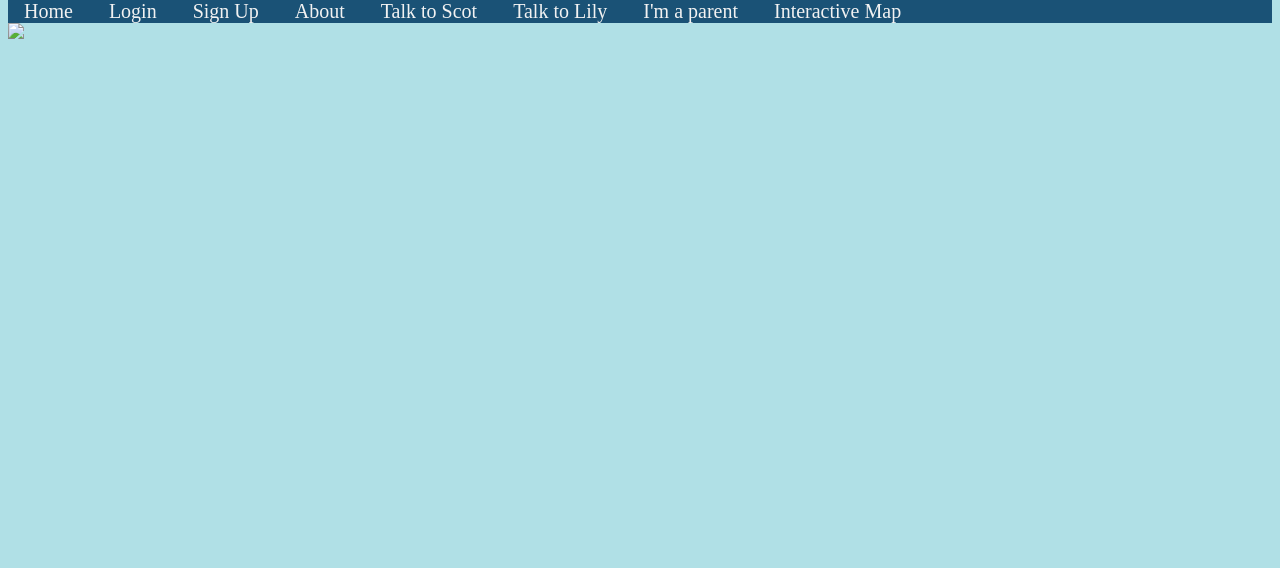
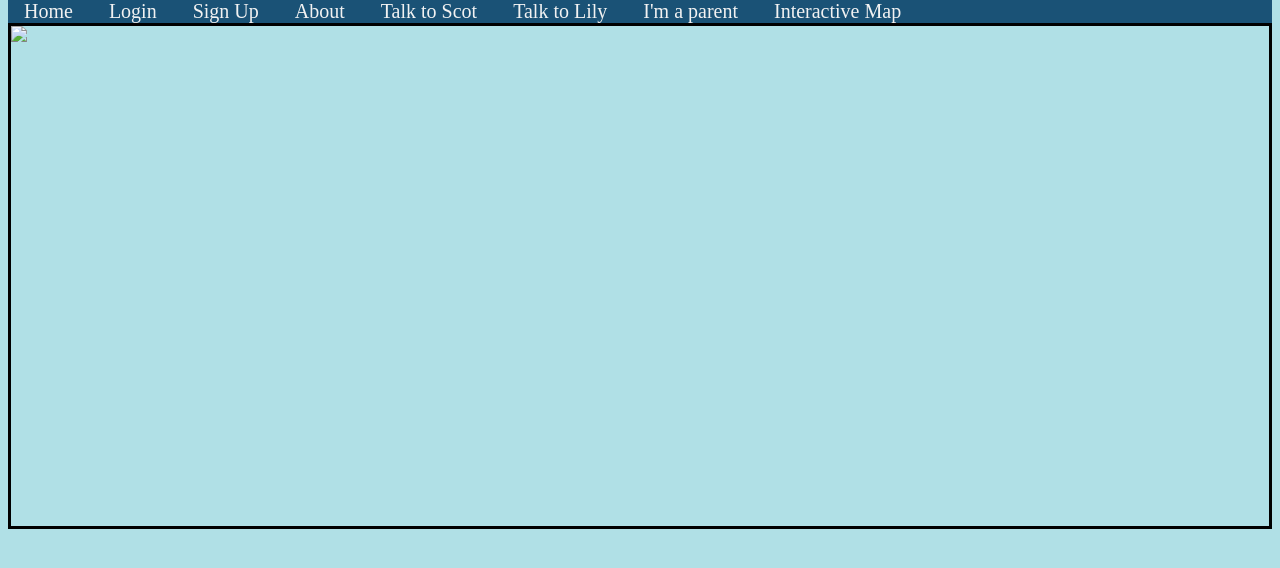
Before and after one commit to StBoyan/ExploreScotland, a Django app: page /googlemap/ in a window 1280 px wide. Shown: the part 48-616 px from the top of the page. Run offline with Django 3.2, Linux system fonts and the light colour scheme; parts of the project's set-up code (start-up, migrations or seed data) failed here and were passed over; some libraries are stand-ins or nearby versions.

Commit message:
Put the map in a Scroll Bar (Move the CSS to a file though [easy-peasy])

```diff
--- a/templates/explorescotland/googlemap.html
+++ b/templates/explorescotland/googlemap.html
@@ -2,13 +2,6 @@
 {% extends 'explorescotland/base.html' %}
 {%load staticfiles%}
 
-<html lang="en">
-<head>
-    <meta charset="UTF-8">
-    <title>Title</title>
-</head>
-
-<body>
 {% block header_block %}
     Explore Scotland
     {% endblock %}
@@ -16,10 +9,19 @@
     {% endblock %}
 
         {% block body_block %}
+<style>
+        .card{
+            overflow-y: scroll;
+                border: 3px solid black;
+                height: 500px
+
+        }
+    </style>
 <div>
 
+    <div class="card">
 <img src="https://maps.googleapis.com/maps/api/staticmap?center=Scotland,UK&zoom=7&size=1000x1000&key=AIzaSyD9s63K87G4opLnDMu-exTPfU4csnQBXk8">
-
+    </div>
 
 
 </div>
```
